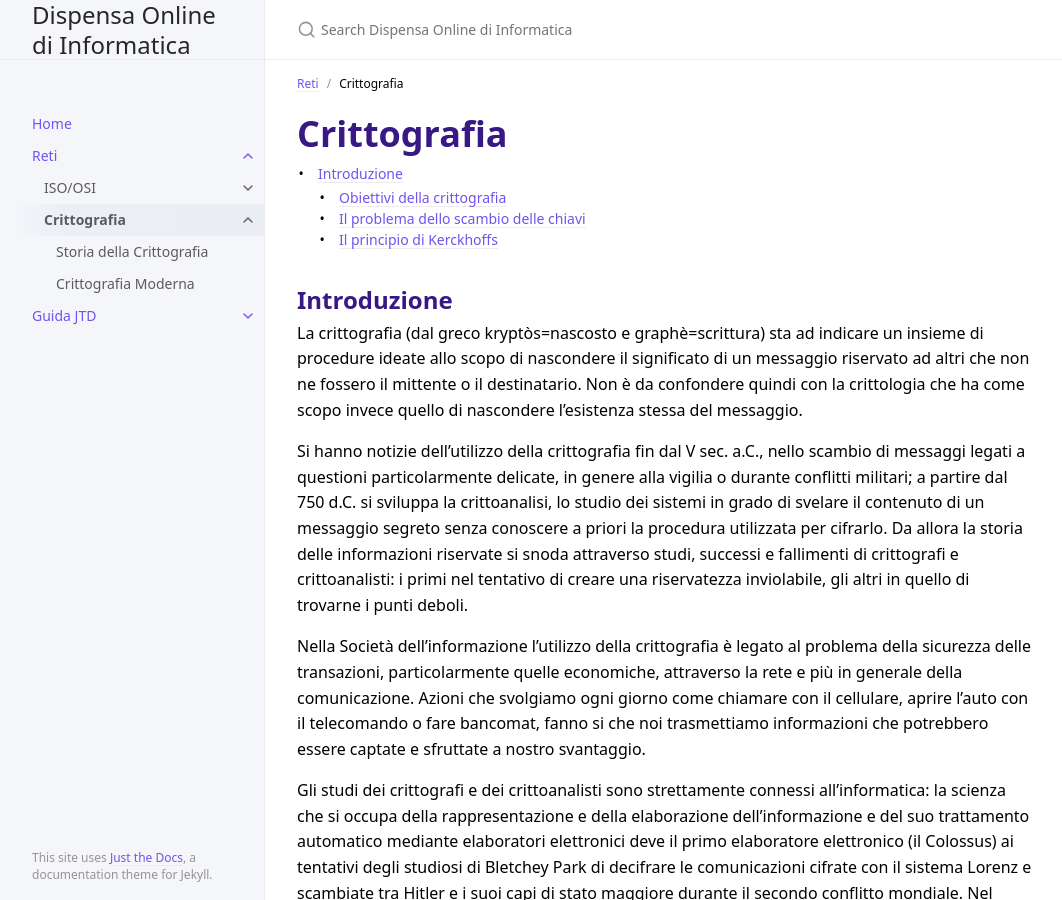
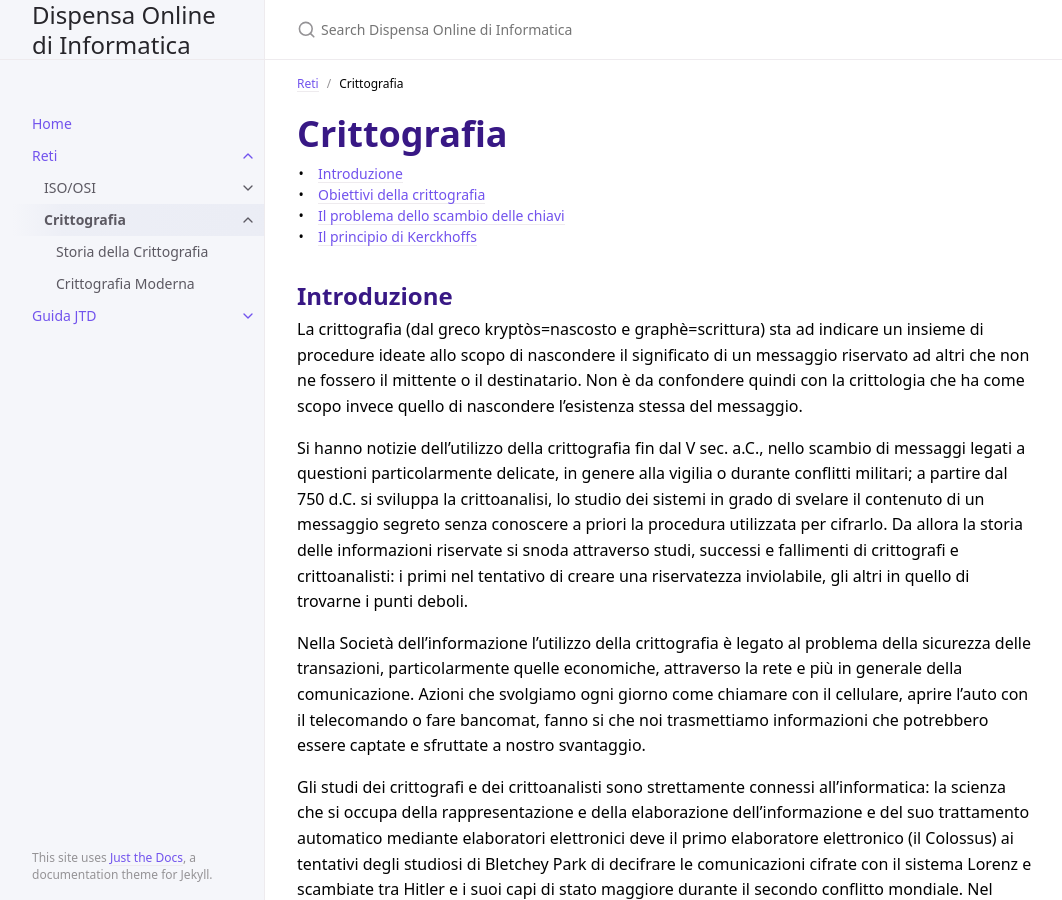
Before and after one commit to 4chi11e/manuale-libero-online-di-informatica, a Jekyll site: the page built from docs/reti/crittografia/crittografia.md, in a window 1280 px wide and 900 px high. Shown: the whole window, without its empty margins (107-1169 px from the left). Built offline with Jekyll 4.4.1, drawn with Linux system fonts in a browser that asks for light colours.

```diff
--- a/docs/reti/crittografia/crittografia.md
+++ b/docs/reti/crittografia/crittografia.md
@@ -36,7 +36,7 @@ che potrebbero essere captate e sfruttate a nostro svantaggio.
 
 Gli studi dei crittografi e dei crittoanalisti sono strettamente connessi all’informatica: la scienza che si occupa della rappresentazione e della elaborazione dell’informazione e del suo trattamento automatico mediante elaboratori elettronici deve il primo elaboratore elettronico (il Colossus) ai tentativi degli studiosi di Bletchey Park di decifrare le comunicazioni cifrate con il sistema Lorenz e scambiate tra Hitler e i suoi capi di stato maggiore durante il secondo conflitto mondiale. Nel corso degli anni che separano il 1943 dall’epoca attuale, la crittografia ha raggiunto notevoli livelli di sicurezza, passando attraverso scoperte rilevanti e attirando l’attenzione di molti studiosi, che concentrarono le loro abilità nella risoluzione dei problemi di fondo che rendevano i sistemi crittografici di utilizzo esclusivo di una ristretta cerchia di persone “fidate” e li esponevano gravemente a intercettazione e decifrazione.
 
-### Obiettivi della crittografia
+## Obiettivi della crittografia
 
 Una comunicazione per poter essere considerata sicura, deve soddisfare 4 condizioni
 - riservatezza dei dati: solo mittente e destinatario (o destinatari) devono essere in grado di comprendere il contenuto del messaggio;
@@ -47,7 +47,7 @@ Una comunicazione per poter essere considerata sicura, deve soddisfare 4 condizi
 Se si guarda alla [storia della crittografia](#) si può notare che la maggior parte dei sistemi crittografici non garantivano pienamente tutte le condizioni. Anche molte tecniche moderne sono studiate per soddisfare solamente una parte di queste condizioni e per questo motivo i protocolli di comunicazione sicura moderni (ad esempio [TLS](#)) possono utilizzare diverse tecniche per raggiungere tutti e quattro gli obiettivi, oltre a risolvere altri problemi come quello dello scambio della chiave.
 
 
-### Il problema dello scambio delle chiavi
+## Il problema dello scambio delle chiavi
 
 <div class="thumbnail float-right">
   <img src="{{site.baseurl}}/assets/images/crittografia-cifratura-decifratura.jpg" onclick="document.getElementById('img01').style.display='block'" class="hoverlink">
@@ -68,7 +68,7 @@ Uno dei problemi più complessi nell’evoluzione della crittografia, era costit
 
 Questo problema riguarda tutti i sistemi di cifratura simmetrici, quelli cioè in cui si usa la stessa chiave sia per cifrare che per decifrare, ed è stato risolto soltanto negli anni 1970 con l'invenzione della crittografia asimmetrica.
 
-### Il principio di Kerckhoffs
+## Il principio di Kerckhoffs
 
 Risulterà strano, ma uno dei principi fondamentali della crittografia, utilizzato ancora nei moderni sistemi crittografici è stato individuato nel lontano 1883 dal linguista francoolandese August Kerckhoffs nel suo celebre articolo “La cryptographie militaire” apparso nel Journal des sciences militaires.
 
```
